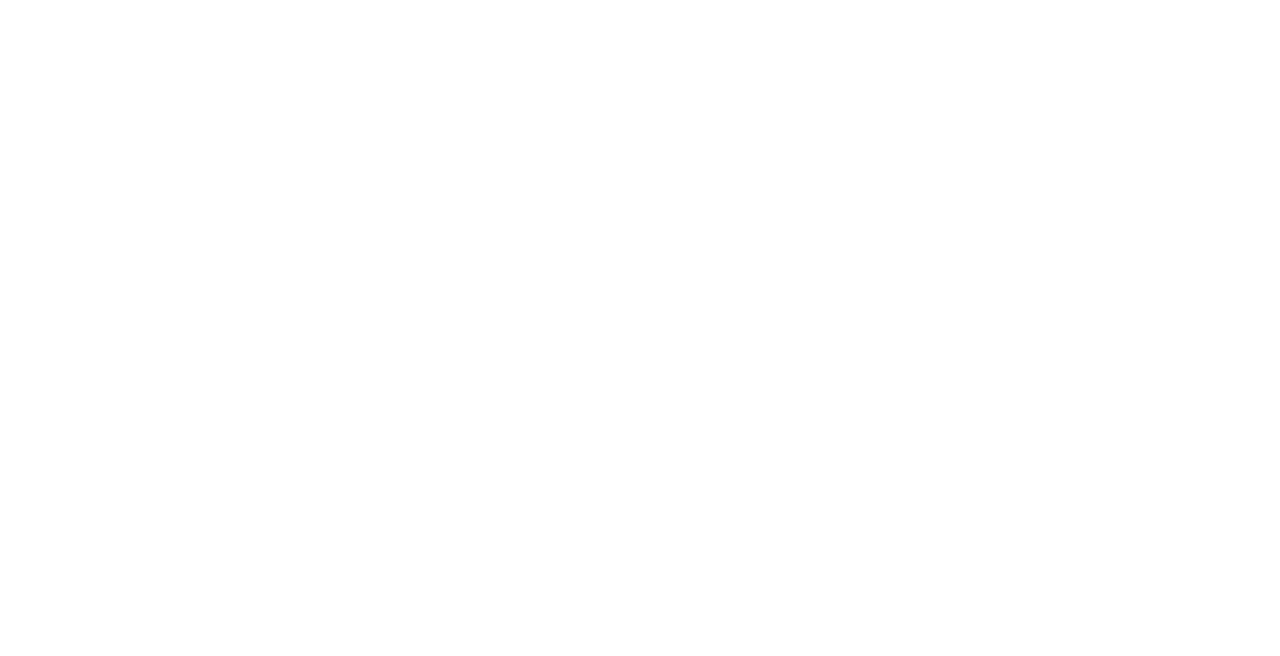
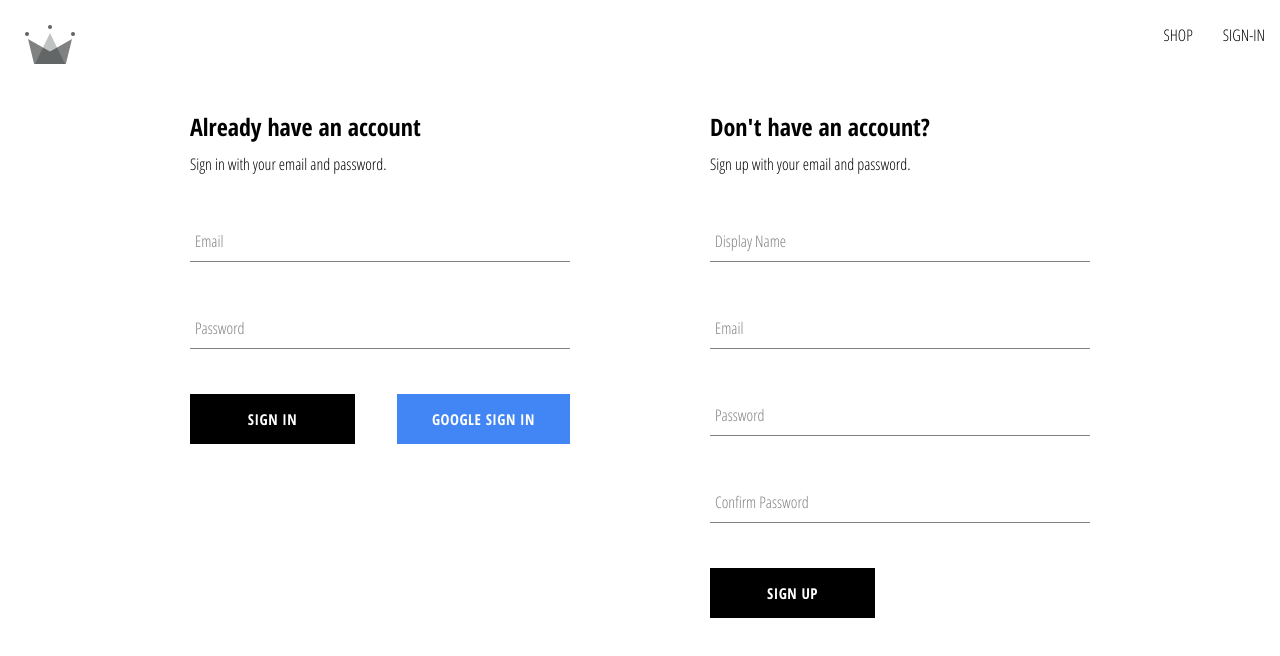
Before and after one commit to dreamcrusher85/crwn-clothing, a React (Create React App) app: page /auth in a window 1280 px wide. Before the commit this address had no page. Shown: the top 656 px of the page. Built offline with nearby package versions, Linux system fonts and the light colour scheme.

Commit message:
created authentication page component and signin form.

```diff
--- a/src/App.js
+++ b/src/App.js
@@ -4,7 +4,7 @@
 
 import Navigation from './Routes/navigation/navigation.component';
 
-import SignIn from './Routes/signin/signin.component';
+import Authentication from './Routes/authentication/authentication.component';
 
 const Shop = () => {
   return (
@@ -20,7 +20,7 @@
       <Route path='/' element={<Navigation />}>
         <Route index element={<Home />}/>
         <Route path='shop' element={<Shop />}/>
-        <Route path='sign-in' element={<SignIn />}/>
+        <Route path='auth' element={<Authentication />}/>
       </Route>
     </Routes>
   );
--- /dev/null
+++ b/src/Routes/authentication/authentication.component.jsx
@@ -0,0 +1,21 @@
+
+import SignInForm from "../../components/sign-in-form copy/sign-in-form.component";
+import SignUpForm from "../../components/sign-up-form/sign-up-form.component";
+
+import './authentication.styles.scss';
+
+
+
+
+const Authentication = () => {
+
+
+    return (
+        <div className='authentication-container'>
+            <SignInForm />
+            <SignUpForm />
+        </div>
+    )};
+
+
+export default Authentication;
--- /dev/null
+++ b/src/Routes/authentication/authentication.styles.scss
@@ -0,0 +1,6 @@
+.authentication-container {
+    display: flex;
+    justify-content: space-between;
+    width: 900px;
+    margin: 30px auto;
+}
--- a/src/Routes/navigation/navigation.component.jsx
+++ b/src/Routes/navigation/navigation.component.jsx
@@ -17,7 +17,7 @@
             <Link className="nav-link" to='/shop'>
             SHOP
             </Link>
-            <Link className="nav-link" to='/sign-in'>
+            <Link className="nav-link" to='/auth'>
             SIGN-IN
             </Link>
           </div>
--- a/src/Routes/signin/signin.component.jsx
+++ /dev/null
@@ -1,23 +0,0 @@
-import SignUpForm from "../../components/sign-up-form/sign-up-form.component";
-import { createUserDocumentFromAuth, signInWithGooglePopup } from "../../utilities/firebase/firebase.utils";
-
-
-const SignIn = () => {
-
-    const logGoogleUser = async () => {
-        const { user } = await signInWithGooglePopup();
-        const userDocRef = await createUserDocumentFromAuth(user);
-    };
-
-    return (
-        <div>
-            <h1>Sign-in Page</h1>
-            <button onClick={logGoogleUser}>
-                Sign in with Google Popup
-            </button>
-            <SignUpForm />
-        </div>
-    );
-};
-
-export default SignIn;
--- /dev/null
+++ b/src/components/sign-in-form copy/sign-in-form.component.jsx
@@ -0,0 +1,92 @@
+import { useState } from "react";
+import Button from "../button/button.component";
+import FormInput from "../form-input/form-input.component";
+import './sign-in-form.styles.scss';
+
+import { createUserDocumentFromAuth, signInAuthUserWithEmailAndPassword, signInWithGooglePopup } from "../../utilities/firebase/firebase.utils";
+
+
+const defaultFormFields = {
+
+    email: '',
+    password: '',
+
+};
+const SignInForm = () => {
+    const [formFields, setFormFields] = useState(defaultFormFields);
+
+    const {  email, password, } = formFields;
+
+    const resetFormFields = () => {
+        setFormFields(defaultFormFields);
+    }
+    const signInWithGoogle = async () => {
+        const { user } = await signInWithGooglePopup();
+        await createUserDocumentFromAuth(user);
+
+    };
+
+    const handleSubmit = async (event) => {
+        event.preventDefault();
+
+        try {
+            const response = await signInAuthUserWithEmailAndPassword(email, password);
+            console.log(response);
+            resetFormFields();
+
+        } catch(error) {
+            switch(error.code){
+                case 'auth/wrong-password':
+                    alert('Wrong password!');
+                    break;
+                case 'auth/user-not-found':
+                    alert('Could not find a user with this email address');
+                    break;
+                default: console.error(error.message, error)
+            }
+        }
+
+    };
+
+    const handleChange = (event)=>{
+      const  { name, value } = event.target;
+      setFormFields({...formFields, [name]: value});
+    };
+
+    return (
+        <div className='sign-in-container'>
+            <h2>Already have an account</h2>
+            <span>
+                Sign in with your email and password.
+            </span>
+            <form onSubmit={handleSubmit}>
+                  <FormInput
+                    label='Email'
+                    type='email'
+                    required
+                    onChange={handleChange}
+                    name='email'
+                    value={email}
+                />
+                <FormInput
+                    label='Password'
+                    type='password'
+                    required
+                    onChange={handleChange}
+                    name='password'
+                    value={password}
+                />
+
+               <div className='buttons-container'> <Button type='submit'>
+                    Sign In
+                </Button>
+                <Button buttonType='google' onClick={signInWithGoogle} type='button'>
+                    Google Sign In
+                </Button></div>
+
+            </form>
+        </div>
+    )
+}
+
+export default SignInForm;
--- /dev/null
+++ b/src/components/sign-in-form copy/sign-in-form.styles.scss
@@ -0,0 +1,14 @@
+.sign-in-container {
+    display: flex;
+    flex-direction: column;
+    width: 380px;
+
+    h2 {
+      margin: 10px 0;
+    }
+
+    .buttons-container {
+      display: flex;
+      justify-content: space-between;
+    }
+  }
--- a/src/utilities/firebase/firebase.utils.js
+++ b/src/utilities/firebase/firebase.utils.js
@@ -2,8 +2,7 @@
 import { initializeApp } from "firebase/app";
 import {
     createUserWithEmailAndPassword, getAuth,
-    GoogleAuthProvider,
-    signInWithPopup,
+    GoogleAuthProvider, signInWithEmailAndPassword, signInWithPopup,
     signInWithRedirect
 } from "firebase/auth";
 import { doc, getDoc, getFirestore, setDoc } from "firebase/firestore";
@@ -59,3 +58,9 @@
     {return await
     createUserWithEmailAndPassword(auth, email, password);}
 };
+
+export const signInAuthUserWithEmailAndPassword = async (email, password) => {
+    if(!email || !password) {return;} else
+    {return await
+    signInWithEmailAndPassword(auth, email, password);}
+};
```
